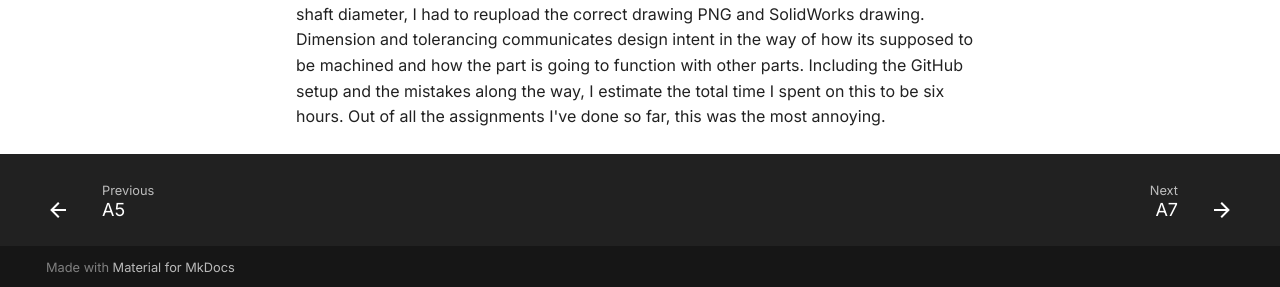
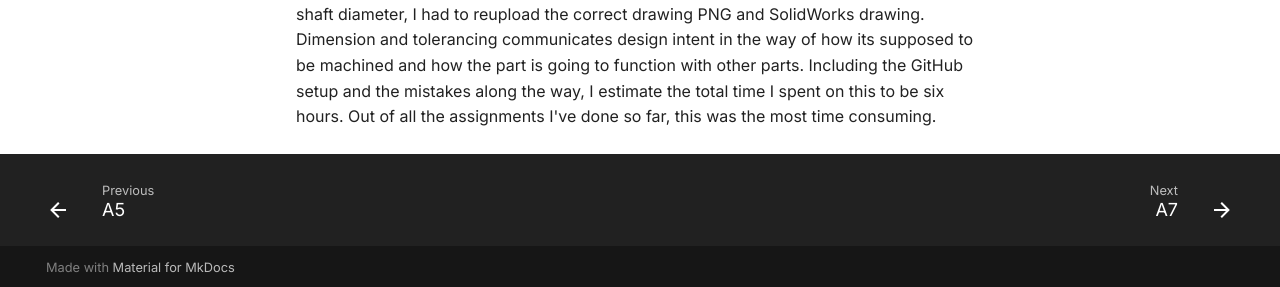
Before and after one commit to ajchiocca/megr2157-portfolio, an MkDocs documentation site: the page built from docs/assignments/A06/index.md, in a window 1280 px wide and 900 px high, scrolled down 12018 px. Shown: the part 610-897 px from the top of the window. Built offline with MkDocs 1.6.1 and Material for MkDocs 9.7.7, drawn with Linux system fonts in a browser that asks for light colours; some of the changed text lies outside the part shown.

```diff
--- a/docs/assignments/A06/index.md
+++ b/docs/assignments/A06/index.md
@@ -93,4 +93,4 @@ Compatibility came from the limits of both parts, not from a shared nominal. The
 The pocket height 1.50 +.0016/−.0000 is supposed to be a mating surface. The T-beam flange slides in it, and the .0010–.0036 gap limits play. IT8 at this size is .0016 in, so it overrides the block. The length of feature B, 4.0 plus or minus .02, mates with nothing. I sized it with axial deflection with a safety, and plus or minus .01 shifts that deflection by 0.5%. from Table 8, milling reaches IT10–11 (about .003 to .004 in), while IT7–8 on a through slot needs broaching, grinding, or wire EDM.
 <br>
 <br>
-Overall I may have spent at most 2 hours modeling on SolidWorks and their respective drawings. The most difficult part of this assignment was the drawings for the parts, where having to find the right fits and callouts took time to find an understand. I created the GitHub while working on the drawings, so whatever was wrong, the tolerances for the shaft diameter, I had to reupload the correct drawing PNG and SolidWorks drawing. Dimension and tolerancing communicates design intent in the way of how its supposed to be machined and how the part is going to function with other parts. Including the GitHub setup and the mistakes along the way, I estimate the total time I spent on this to be six hours. Out of all the assignments I've done so far, this was the most annoying.
+Overall I may have spent at most 2 hours modeling on SolidWorks and their respective drawings. The most difficult part of this assignment was the drawings for the parts, where having to find the right fits and callouts took time to find an understand. I created the GitHub while working on the drawings, so whatever was wrong, the tolerances for the shaft diameter, I had to reupload the correct drawing PNG and SolidWorks drawing. Dimension and tolerancing communicates design intent in the way of how its supposed to be machined and how the part is going to function with other parts. Including the GitHub setup and the mistakes along the way, I estimate the total time I spent on this to be six hours. Out of all the assignments I've done so far, this was the most time consuming.
```
